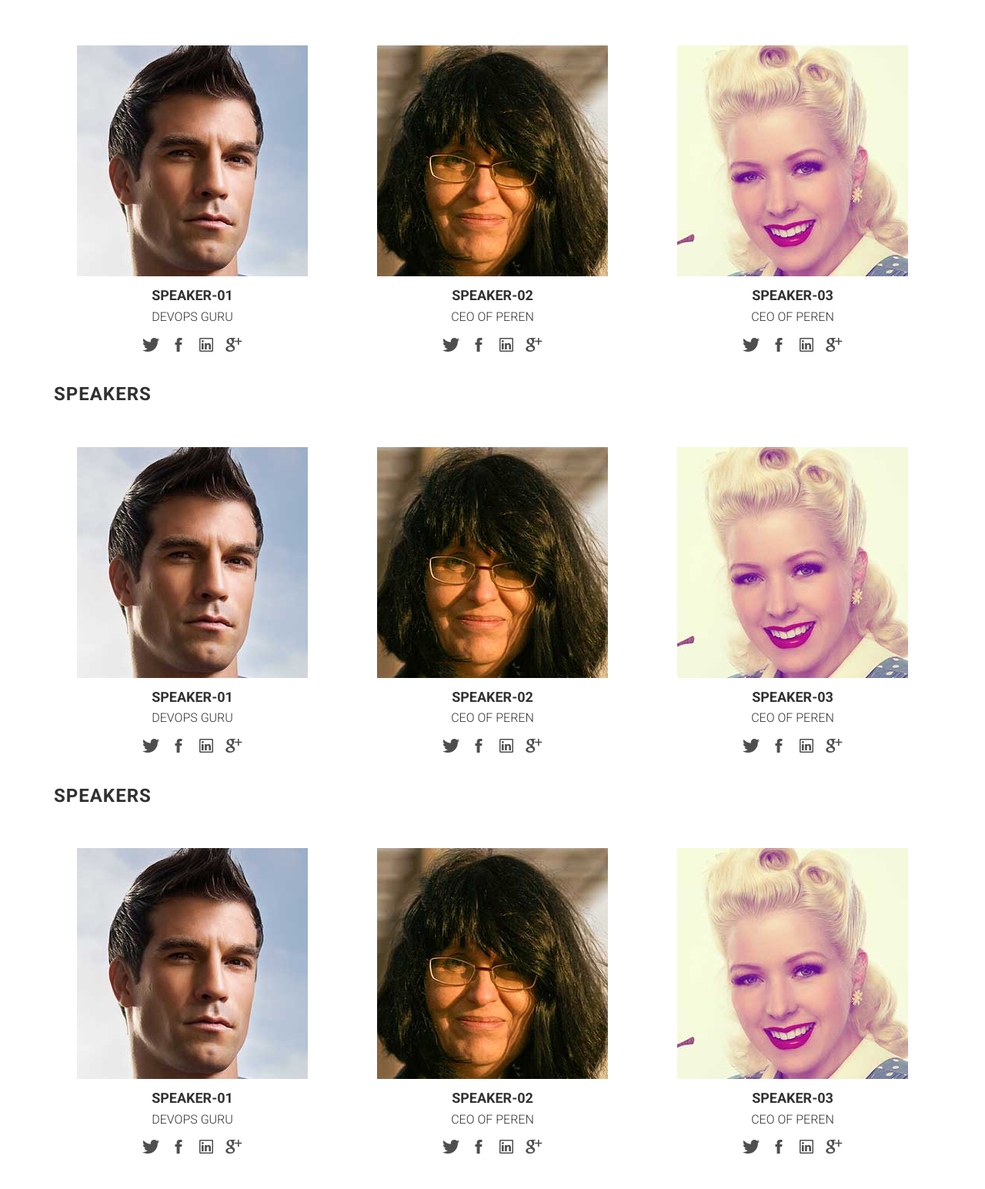
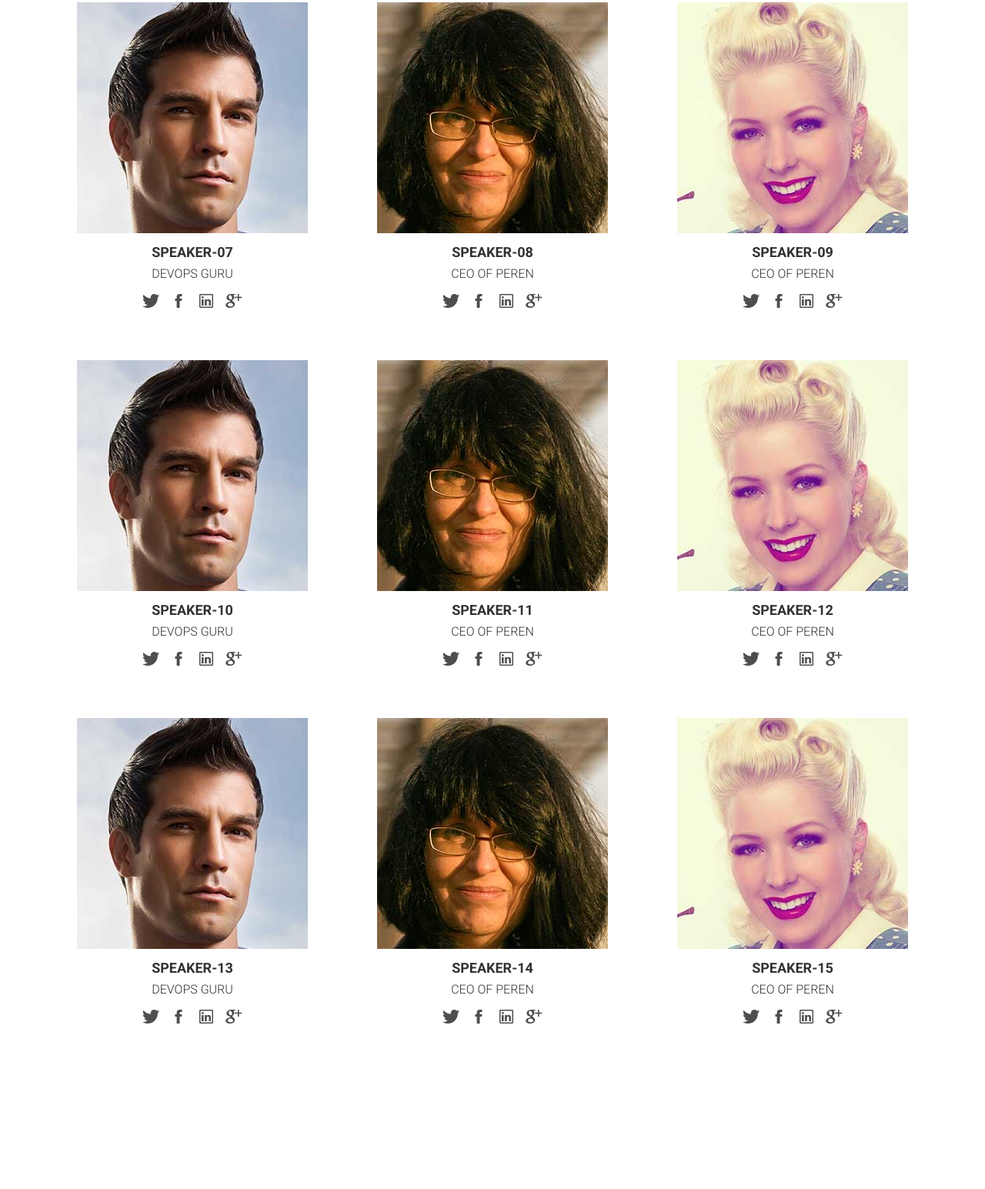
Before and after one commit to chulhyuncho/chulhyuncho.github.io, a website: page conference_theme/index.html in a window 1280 px wide. Shown: the part 2804-4349 px from the top of the page at 77% size. Drawn offline with nearby package versions, Linux system fonts and the light colour scheme; files that its build step writes are made by us from their sources; files whose address does not match are found by name.

Commit message:
Update index.html

```diff
--- a/conference_theme/index.html
+++ b/conference_theme/index.html
@@ -270,14 +270,6 @@
             </div>
 
             <div class="row">
-                <div class="col-md-12">
-
-                    <h3 class="section-title">Speakers</h3>
-
-                </div>
-            </div>
-
-            <div class="row">
                 <div class="col-md-4">
                     <div class="speaker">
 
@@ -285,7 +277,7 @@
                             <img alt="" class="img-responsive center-block" src="assets/images/speakers/speaker-1.jpg">
                         </figure>
 
-                        <h4>Speaker-01</h4>
+                        <h4>Speaker-07</h4>
 
                         <p>DevOps GURU</p>
 
@@ -306,7 +298,7 @@
                             <img alt="" class="img-responsive center-block" src="assets/images/speakers/speaker-2.jpg">
                         </figure>
 
-                        <h4>Speaker-02</h4>
+                        <h4>Speaker-08</h4>
 
                         <p>CEO of Peren</p>
 
@@ -327,7 +319,7 @@
                             <img alt="" class="img-responsive center-block" src="assets/images/speakers/speaker-3.jpg">
                         </figure>
 
-                        <h4>Speaker-03</h4>
+                        <h4>Speaker-09</h4>
 
                         <p>CEO of Peren</p>
 
@@ -343,14 +335,6 @@
             </div><!-- /.row -->
 
             <div class="row">
-                <div class="col-md-12">
-
-                    <h3 class="section-title">Speakers</h3>
-
-                </div>
-            </div>
-
-            <div class="row">
                 <div class="col-md-4">
                     <div class="speaker">
 
@@ -358,7 +342,7 @@
                             <img alt="" class="img-responsive center-block" src="assets/images/speakers/speaker-1.jpg">
                         </figure>
 
-                        <h4>Speaker-01</h4>
+                        <h4>Speaker-10</h4>
 
                         <p>DevOps GURU</p>
 
@@ -379,7 +363,7 @@
                             <img alt="" class="img-responsive center-block" src="assets/images/speakers/speaker-2.jpg">
                         </figure>
 
-                        <h4>Speaker-02</h4>
+                        <h4>Speaker-11</h4>
 
                         <p>CEO of Peren</p>
 
@@ -400,7 +384,7 @@
                             <img alt="" class="img-responsive center-block" src="assets/images/speakers/speaker-3.jpg">
                         </figure>
 
-                        <h4>Speaker-03</h4>
+                        <h4>Speaker-12</h4>
 
                         <p>CEO of Peren</p>
 
@@ -416,14 +400,6 @@
             </div><!-- /.row -->
 
             <div class="row">
-                <div class="col-md-12">
-
-                    <h3 class="section-title">Speakers</h3>
-
-                </div>
-            </div>
-
-            <div class="row">
                 <div class="col-md-4">
                     <div class="speaker">
 
@@ -431,7 +407,7 @@
                             <img alt="" class="img-responsive center-block" src="assets/images/speakers/speaker-1.jpg">
                         </figure>
 
-                        <h4>Speaker-01</h4>
+                        <h4>Speaker-13</h4>
 
                         <p>DevOps GURU</p>
 
@@ -452,7 +428,7 @@
                             <img alt="" class="img-responsive center-block" src="assets/images/speakers/speaker-2.jpg">
                         </figure>
 
-                        <h4>Speaker-02</h4>
+                        <h4>Speaker-14</h4>
 
                         <p>CEO of Peren</p>
 
@@ -473,7 +449,7 @@
                             <img alt="" class="img-responsive center-block" src="assets/images/speakers/speaker-3.jpg">
                         </figure>
 
-                        <h4>Speaker-03</h4>
+                        <h4>Speaker-15</h4>
 
                         <p>CEO of Peren</p>
 
```
